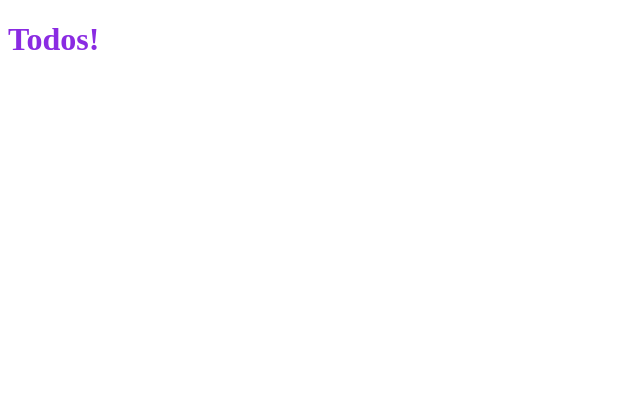
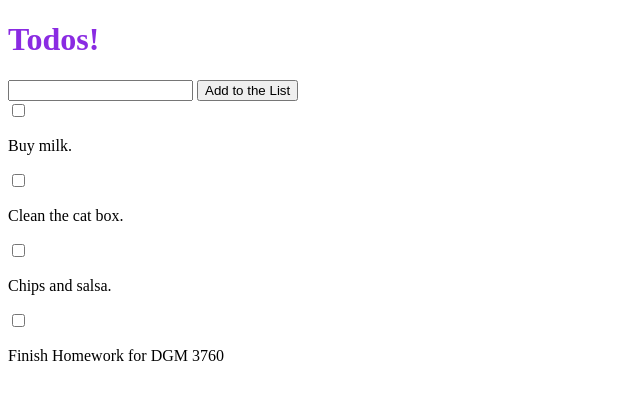
Before and after one commit to DGM-3760-Fall-2020/todo-app-DevelopingWriter96, a website: page src/index.html in a window 1280 px wide. Shown: the whole page, without its empty margins (0-640 px from the left). Drawn offline with Linux system fonts and the light colour scheme.

Commit message:
commit on master

```diff
--- a/package.json
+++ b/package.json
@@ -17,6 +17,5 @@
     "url": "https://github.com/DGM-3760-Fall-2020/TodoAppAssign/issues"
   },
   "homepage": "https://github.com/DGM-3760-Fall-2020/TodoAppAssign#readme",
-  "devDependencies": {
-  }
+  "devDependencies": {}
 }
--- a/src/index.html
+++ b/src/index.html
@@ -8,6 +8,10 @@
 </head>
 <body>
     <h1>Todos!</h1>
+    <input id="add"/>
+    <button onclick="addTo()">Add to the List</button>
+    <div id="list">
+    </div>
 
     <script src="./main.js"></script>
 </body>
--- a/src/main.js
+++ b/src/main.js
@@ -2,8 +2,64 @@
 //This is the kind of data you would traditionally get from a data base.
 //For now we are just going to mock it.
 let initalTodos = [
-    {id: 1, todo: "Buy milk.", complete: false, category: "Grocery"},
-    {id: 1, todo: "Clean the cat box.", complete: false, category: "House"},
-    {id: 1, todo: "Chips and salsa.", complete: false, category: "Grocery"},
-    {id: 1, todo: "Finish Homework for DGM 3760", complete: false, category: "School"}
+    { id: 1, todo: "Buy milk.", complete: false, category: "Grocery" },
+    { id: 1, todo: "Clean the cat box.", complete: false, category: "House" },
+    { id: 1, todo: "Chips and salsa.", complete: false, category: "Grocery" },
+    { id: 1, todo: "Finish Homework for DGM 3760", complete: false, category: "School" }
 ]
+
+console.log(initalTodos);
+
+function todoList() {
+
+    for (i = 0; i < initalTodos.length; i++) {
+
+        let par = document.createElement("p");
+
+        let check = document.createElement("input");
+
+        check.setAttribute("type", "checkbox");
+
+        par.textContent = initalTodos[i].todo;
+
+        document.getElementById('list').appendChild(check);
+
+        document.getElementById('list').appendChild(par);
+    }
+}
+
+todoList();
+
+function addTo() {
+    console.log("Testing");
+
+    let createItem = document.getElementById('add').value;
+
+    console.log(createItem);
+
+    let myObj = {id: 1, todo: createItem, complete: false, category: "Other"}
+
+    console.log(myObj);
+
+    initalTodos.push(myObj);
+
+    function tackOn() {
+        let newArray = initalTodos.length;
+
+        console.log(newArray);
+
+        let box = document.createElement("input");
+
+        box.setAttribute("type", "checkbox");
+
+        let item = document.createElement("p");
+
+        item.textContent = initalTodos[(newArray-1)].todo;
+
+        document.getElementById('list').appendChild(box);
+
+        document.getElementById('list').appendChild(item);
+    }
+
+    tackOn();
+}
```
Also changed, not shown: 1 other file.
